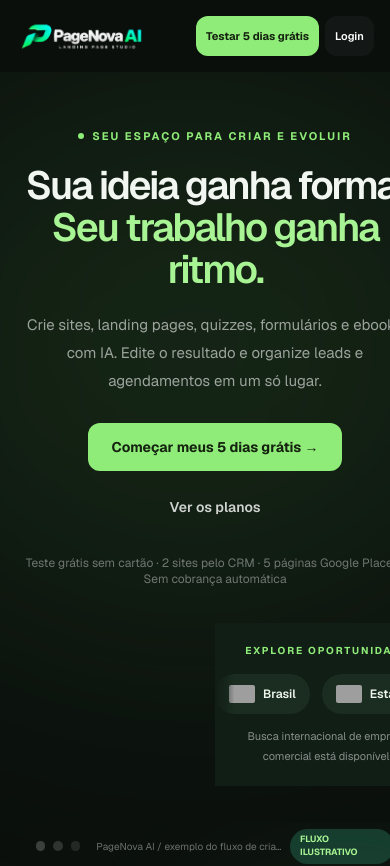
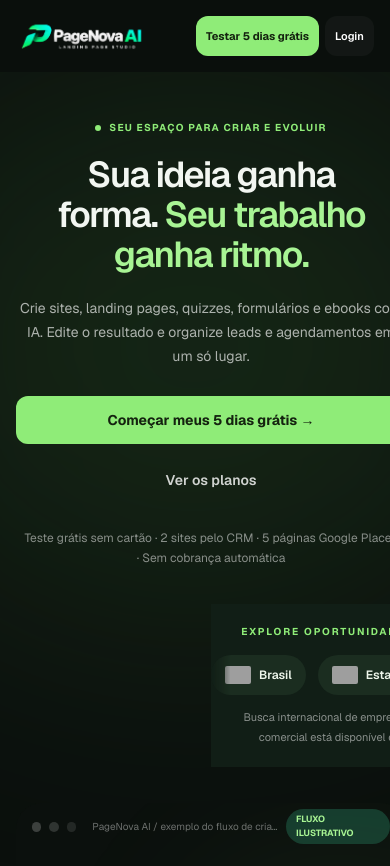
Before and after one commit to dramaflix2026-stack/pagenova-ai, a Next.js app in the folder frontend/: page / in a window 390 px wide. Shown: the top 866 px of the page. Built offline with nearby package versions, Linux system fonts and the light colour scheme; grey boxes are pictures that could not be loaded.

Commit message:
fix: mobile landing hero typography, CTA stacking and overflow

```diff
--- a/frontend/src/app/page.tsx
+++ b/frontend/src/app/page.tsx
@@ -110,7 +110,7 @@ function Brand() {
 
 function SectionLabel({ children }: { children: React.ReactNode }) {
   return (
-    <span className="inline-flex items-center gap-2 text-[11px] font-bold uppercase tracking-[0.18em] text-[#8fec78]">
+    <span className="inline-flex max-w-full flex-wrap items-center justify-center gap-2 text-center text-[10px] font-bold uppercase tracking-[0.12em] text-[#8fec78] sm:text-[11px] sm:tracking-[0.18em]">
       <span className="h-1.5 w-1.5 rounded-full bg-[#8fec78]" />
       {children}
     </span>
@@ -154,29 +154,29 @@ export default function Home() {
       <section id="plataforma" className="relative overflow-hidden border-b border-white/[.07]">
         <div className="pointer-events-none absolute -right-32 top-0 h-[550px] w-[650px] rounded-full bg-[#3e7838]/20 blur-[130px]" />
         <div className="pointer-events-none absolute -left-64 bottom-0 h-[360px] w-[550px] rounded-full bg-[#5ba949]/10 blur-[110px]" />
-        <div className="relative mx-auto grid max-w-7xl items-center gap-9 px-5 pb-14 pt-14 md:px-8 md:pb-20 md:pt-20 lg:grid-cols-1 lg:gap-9 lg:pb-24 lg:pt-24">
+        <div className="relative mx-auto grid w-full max-w-7xl min-w-0 items-center gap-9 px-4 pb-12 pt-12 sm:px-5 md:px-8 md:pb-20 md:pt-20 lg:grid-cols-1 lg:gap-9 lg:pb-24 lg:pt-24">
           <div className="mx-auto flex w-full max-w-5xl flex-col items-center text-center">
             <SectionLabel>Seu espaço para criar e evoluir</SectionLabel>
-            <h1 className="mt-5 max-w-4xl text-[clamp(2.45rem,5vw,4.75rem)] font-semibold leading-[1.08] tracking-[-.055em]">
+            <h1 className="mt-5 w-full max-w-4xl text-balance text-[clamp(2.15rem,9.2vw,4.75rem)] font-semibold leading-[1.12] tracking-[-.045em] sm:leading-[1.08] sm:tracking-[-.055em]">
               Sua ideia ganha forma.{" "}
               <span className="text-[#a8f494]">Seu trabalho ganha ritmo.</span>
             </h1>
-            <p className="mt-5 max-w-2xl text-[15px] leading-7 text-white/58 sm:text-lg sm:leading-8">
+            <p className="mt-5 w-full max-w-2xl break-words text-[14px] leading-6 text-white/65 sm:text-lg sm:leading-8">
               Crie sites, landing pages, quizzes, formulários e ebooks com IA. Edite o resultado e organize leads e agendamentos em um só lugar.
             </p>
-            <div className="mt-7 flex flex-wrap justify-center gap-3">
-              <Link href="/cadastro?trial=1" className="pn-brand-button rounded-xl bg-[#8fec78] px-6 py-3.5 text-sm font-bold text-[#14220f] transition hover:bg-[#a8f494]">
+            <div className="mt-7 flex w-full flex-col justify-center gap-3 sm:w-auto sm:flex-row sm:flex-wrap">
+              <Link href="/cadastro?trial=1" className="pn-brand-button inline-flex min-h-12 w-full items-center justify-center rounded-xl bg-[#8fec78] px-4 py-3.5 text-center text-sm font-bold text-[#14220f] transition hover:bg-[#a8f494] sm:w-auto sm:px-6">
                 Começar meus 5 dias grátis →
               </Link>
-              <a href="#planos" className="rounded-xl border border-white/20 px-6 py-3.5 text-sm font-semibold text-white/80 transition hover:border-[#a8f494] hover:text-white">
+              <a href="#planos" className="inline-flex min-h-12 w-full items-center justify-center rounded-xl border border-white/20 px-4 py-3.5 text-center text-sm font-semibold text-white/80 transition hover:border-[#a8f494] hover:text-white sm:w-auto sm:px-6">
                 Ver os planos
               </a>
             </div>
-            <p className="mt-6 text-xs text-white/40">
+            <p className="mt-6 max-w-sm px-1 text-center text-xs leading-5 text-white/50 sm:max-w-none">
               Teste grátis sem cartão · 2 sites pelo CRM · 5 páginas Google Places · Sem cobrança automática
             </p>
           </div>
-          <div className="relative left-1/2 w-screen min-w-0 max-w-none -translate-x-1/2"><PageNovaCountryMarquee lang="pt" /></div>
+          <div className="relative left-1/2 w-screen min-w-0 max-w-none -translate-x-1/2 overflow-hidden"><PageNovaCountryMarquee lang="pt" /></div>
           <div className="mx-auto w-full min-w-0 max-w-4xl"><ProductFrame /></div>
         </div>
       </section>
```
